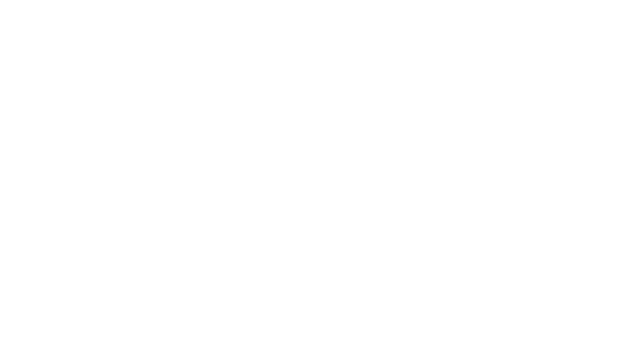
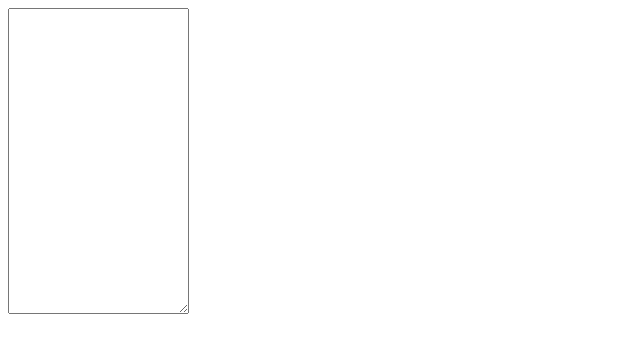
Before and after one commit to sormiston/frontend-challenge, a React (Create React App) app: page / in a window 1280 px wide. Shown: the top 348 px of the page, without its empty margins (0-640 px from the left). Built offline with nearby package versions, Linux system fonts and the light colour scheme.

Commit message:
todo reducer logic NEW

```diff
--- a/src/App.js
+++ b/src/App.js
@@ -1,25 +1,66 @@
 import React, { useReducer, useState } from 'react'
 
-function reducer() { }
+const ACTIONS = Object.freeze({
+  NEW: 'new',
+  ADD_TAG: 'add_tag',
+  SAVE: 'save',
+  CACHE: 'cache',
+  CLEAR: 'clear'
+})
+
+
+function reducer(state, action) {
+  switch (action.type) {
+    case ACTIONS.NEW:
+      return
+    case ACTIONS.ADD_TAG:
+      return
+    case ACTIONS.SAVE:
+      return
+    case ACTIONS.CACHE:
+      return
+    case ACTIONS.CLEAR:
+      return
+    default:
+      return
+  }
+
+}
+
+const dataScheme = {
+  text: '',
+  tags: {
+    Person: [],
+    Organization: [],
+    Place: [],
+    Event: [],
+  },
+}
 
 function App() {
+  const initialState = localStorage.getItem('data')
+    ? JSON.parse(localStorage.getItem('data'))
+    : dataScheme
 
-  const initialState =
-    localStorage.getItem('data')
-    ? JSON.parse(localStorage.getItem('data'))
-    : {
-      text: "",
-      tags: {
-        Person: [],
-        Organization: [],
-        Place: [],
-        Event: []
-      }
+  const [data, dispatch] = useReducer(reducer, initialState)
+  const [text, setText] = useState(data.text)
+
+  function handleClear(e) {
+    if (e.keyCode === 8) {
+      // dispatch to reset + cache
     }
-  const [data, dispatch] = useReducer(reducer, initialState)
-  const [text, setText] = useState(initialState.text)
-
-  return <div className='App'></div>
+  }
+    return (
+      <div className='App'>
+        <textarea
+          readOnly={!!text}
+          rows={20}
+          value={text}
+          onChange={(e) => setText(e.target.value)}
+          onKeyDown={(e) => handleClear(e)}
+        />
+      </div>
+    )
 }
 
 export default App
```
Also changed, not shown: 1 other file (tests, documents, lock files or other folders).
